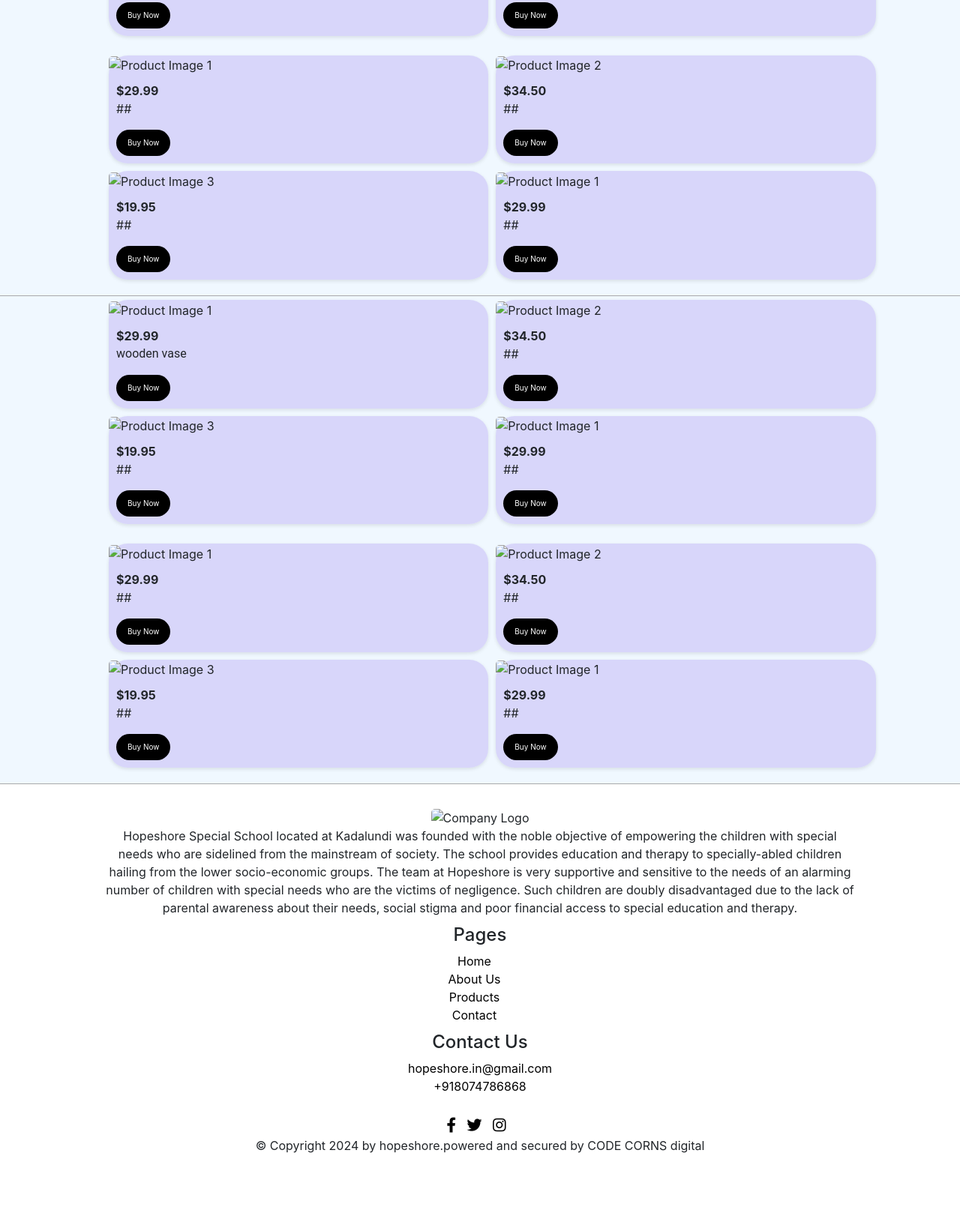
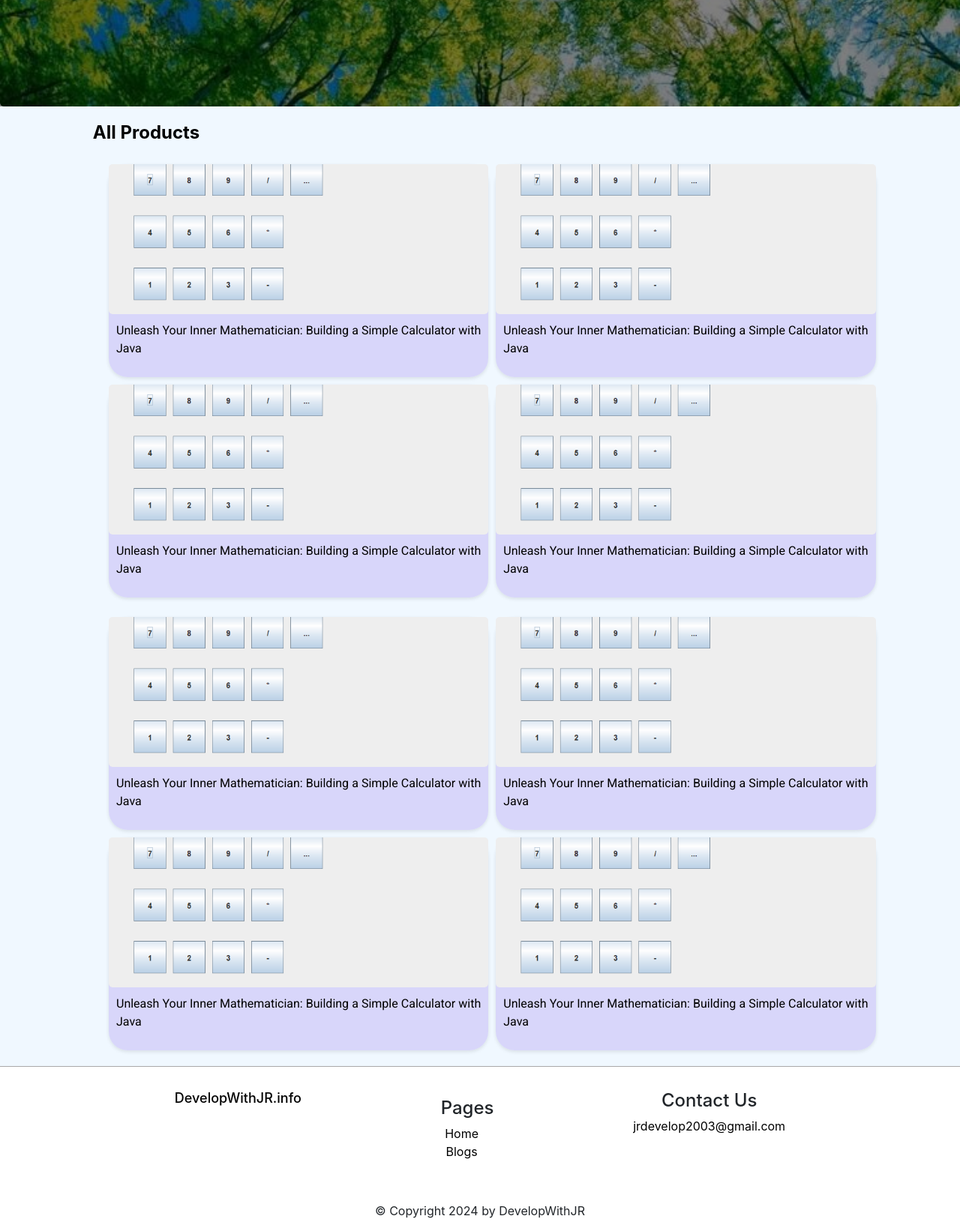
Before and after one commit to Achuabhijith2003/Developwithjr.info, a website: page Blogs.html in a window 1280 px wide. Shown: the part 416-2046 px from the top of the page at 75% size. Before the commit the page ends 1996 px from the top, so only its background shows below. Drawn offline with nearby package versions, Linux system fonts and the light colour scheme.

Commit message:
Add blogs

```diff
--- a/Blogs.html
+++ b/Blogs.html
@@ -4,27 +4,31 @@
     <meta charset="UTF-8">
     <meta name="viewport" content="width=device-width, initial-scale=1.0">
     <meta name="google-adsense-account" content="ca-pub-8568607330093795">
-    <title>Hopeshore.in</title>
+    <title>DevelopWithJR -Blogs</title>
     <link rel="stylesheet" href="css/bootstrap.css">
     <link rel="stylesheet" href="css/style.css">
+    <link rel="stylesheet" href="css/font.css">
     <link rel="icon" href="images/logo.jpg">
-    <link href="https://fonts.googleapis.com/css2?family=Lobster&display=swap" rel="stylesheet">
-    <link rel="stylesheet" href="font-awesome/css/all.css">
+
+    <link rel="preconnect" href="https://fonts.googleapis.com">
+<link rel="preconnect" href="https://fonts.gstatic.com" crossorigin>
+<link href="https://fonts.googleapis.com/css2?family=Roboto:ital,wght@0,100;0,300;0,400;0,500;0,700;0,900;1,100;1,300;1,400;1,500;1,700;1,900&display=swap" rel="stylesheet">
 </head>
 <body>
   <!------------------------------------------------------Header---------------------------------------------------->
   <header>
     <a class="navbar-brand" href="index.html">
       <span id="bd-title">
-        <img src="images/Logo 2.png" alt="Hopeshore Logo" style="height: 35px;" >
+        <h1 style="color: #000; font-size: large;">DevelopWithJR.info</h1>
+        <!-- <img src="images/Logo 2.png" alt="Hopeshore Logo" style="height: 35px;" > -->
       </span>
     </a>
     <nav>
       <a href="index.html" style=" color: #000;">Home</a>
-      <a href="Products.html" style=" color: #000;">Products</a>
-      <a href="#" style=" color: #000;">Offers</a>
-      <a href="aboutus.html" style=" color: #000;">About us</a>
-      <a href="#" style=" color: #000;">Contact Us</a>
+      <a href="Blogs.html" style=" color: #000;">Blogs</a>
+      <!-- <a href="#" style=" color: #000;">Offers</a> -->
+      <!-- <a href="aboutus.html" style=" color: #000;">About us</a> -->
+      <!-- <a href="#" style=" color: #000;">Contact Us</a> -->
     </nav>
     <button id="menu-toggle" class="menu-toggle">
       <span class="bar"></span>
@@ -32,8 +36,18 @@
       <span class="bar"></span>
     </button>
   </header>
+
+
 <!------------------------------------------------------Header---------------------------------------------------->
-    <!-- <div style="position:absolute; top:400px; left:400px; font-size: 100px; font-weight:bold;">Get Back Soon....</div> -->
+
+<div class="image-container">
+  <img src="images/Cover image.jpeg" alt="Image description" class="image">
+  <div class="text-overlay">
+    <h2>Blogs</h2>
+
+  </div>
+</div>
+<!------------------------------------------------------Header---------------------------------------------------->
 
  <!------------------------------------------------------Product row1---------------------------------------------------->
  <div class="container-fluid" style="background-color:#F0F8FF; border-bottom:1px solid darkgray; overflow: auto;">
@@ -42,36 +56,36 @@
       <h4 class="cd-h4 mt-3 mb-3">All Products</h4>
       <div class="product-container">
           <div class="product-box">
-                <img src="images/Products/bg removed/WhatsApp Image 2024-04-22 at 20.30.12_1a6b17e3.png" alt="Product Image 1">
+            <a href="Building a Simple Calculator with Java.html">
+            <img src="images/Image/calculator full 1.png" alt="Product Image 1">
             <div class="product-info">
-                    <span class="price">$29.99</span><br>
-                    <p style="font-family: 'Roboto';">wooden vase</p>
-                    <a href="https://wa.link/nwpvto"><button class="buy-button" >Buy Now</button></a>
+                <p style="font-family: 'Roboto';color: #000 ;">Unleash Your Inner Mathematician: Building a Simple Calculator with Java </p>
             </div>
+          </a>
         </div>
         <div class="product-box">
-                <img src="images\Products\WhatsApp Image 2024-04-23 at 19.23.39_5e8e4650.jpg" alt="Product Image 2">
+          <a href="aboutus.html">
+          <img src="images/Image/calculator full 1.png" alt="Product Image 1">
           <div class="product-info">
-                    <span class="price">$34.50</span><br>
-                    <p>##</p>
-                    <a href="https://wa.link/nwpvto"><button class="buy-button" >Buy Now</button></a>
+              <p style="font-family: 'Roboto';color: #000 ;">Unleash Your Inner Mathematician: Building a Simple Calculator with Java </p>
           </div>
+        </a>
       </div>
       <div class="product-box">
-                <img src="images\Products\WhatsApp Image 2024-04-23 at 19.23.39_32bc2ec7.jpg" alt="Product Image 3">
+        <a href="aboutus.html">
+        <img src="images/Image/calculator full 1.png" alt="Product Image 1">
         <div class="product-info">
-                    <span class="price">$19.95</span><br>
-                    <p>##</p>
-                    <a href="https://wa.link/nwpvto"><button class="buy-button" >Buy Now</button></a>
+            <p style="font-family: 'Roboto';color: #000 ;">Unleash Your Inner Mathematician: Building a Simple Calculator with Java </p>
         </div>
+      </a>
     </div>
     <div class="product-box">
-              <img src="images\Products\WhatsApp Image 2024-04-23 at 19.23.38_ad58fd6e.jpg" alt="Product Image 1">
+      <a href="aboutus.html">
+      <img src="images/Image/calculator full 1.png" alt="Product Image 1">
       <div class="product-info">
-                  <span class="price">$29.99</span><br>
-                  <p>##</p>
-                  <a href="https://wa.link/nwpvto"><button class="buy-button" >Buy Now</button></a>
+          <p style="font-family: 'Roboto';color: #000 ;">Unleash Your Inner Mathematician: Building a Simple Calculator with Java </p>
       </div>
+    </a>
   </div>
     </div>
     </div>
@@ -80,158 +94,77 @@
     <div class="col-sm-12 " >
       <div class="product-container">
         <div class="product-box">
-                <img src="images\Products\WhatsApp Image 2024-04-23 at 19.23.39_7e51ce81.jpg" alt="Product Image 1">
+          <a href="aboutus.html">
+          <img src="images/Image/calculator full 1.png" alt="Product Image 1">
           <div class="product-info">
-                    <span class="price">$29.99</span><br>
-                    <p>##</p>
-                    <a href="https://wa.link/nwpvto"><button class="buy-button" >Buy Now</button></a>
+              <p style="font-family: 'Roboto';color: #000 ;">Unleash Your Inner Mathematician: Building a Simple Calculator with Java </p>
           </div>
+        </a>
       </div>
       <div class="product-box">
-                <img src="images\Products\WhatsApp Image 2024-04-23 at 19.23.39_1c38d72d.jpg" alt="Product Image 2">
+        <a href="aboutus.html">
+        <img src="images/Image/calculator full 1.png" alt="Product Image 1">
         <div class="product-info">
-                    <span class="price">$34.50</span><br>
-                    <p>##</p>
-                    <a href="https://wa.link/nwpvto"><button class="buy-button" >Buy Now</button></a>
+            <p style="font-family: 'Roboto';color: #000 ;">Unleash Your Inner Mathematician: Building a Simple Calculator with Java </p>
         </div>
+      </a>
     </div>
     <div class="product-box">
-                <img src="images\Products\WhatsApp Image 2024-04-23 at 19.23.39_ef9203ea.jpg" alt="Product Image 3">
+      <a href="aboutus.html">
+      <img src="images/Image/calculator full 1.png" alt="Product Image 1">
       <div class="product-info">
-                    <span class="price">$19.95</span><br>
-                    <p>##</p>
-                    <a href="https://wa.link/nwpvto"><button class="buy-button" >Buy Now</button></a>
+          <p style="font-family: 'Roboto';color: #000 ;">Unleash Your Inner Mathematician: Building a Simple Calculator with Java </p>
       </div>
+    </a>
   </div>
   <div class="product-box">
-              <img src="images\Products\WhatsApp Image 2024-04-23 at 19.23.39_32bc2ec7.jpg" alt="Product Image 1">
+    <a href="aboutus.html">
+    <img src="images/Image/calculator full 1.png" alt="Product Image 1">
     <div class="product-info">
-                  <span class="price">$29.99</span><br>
-                  <p>##</p>
-                  <a href="https://wa.link/nwpvto"><button class="buy-button" >Buy Now</button></a>
+        <p style="font-family: 'Roboto';color: #000 ;">Unleash Your Inner Mathematician: Building a Simple Calculator with Java </p>
+    </div>
+  </a>
 </div>
     </div>
     </div>
   </div>
 </div>
-    </div>
-
-  <!------------------------------------------------------Product row2---------------------------------------------------->
-  <div class="container-fluid" style="background-color:#F0F8FF; border-bottom:1px solid darkgray; overflow: auto;">
-    <div class="row mb-3" >
-      <div class="col-sm-12 " >
-        <div class="product-container">
-          <div class="product-box">
-              <img src="images/Products/bg removed/WhatsApp Image 2024-04-22 at 20.30.12_1a6b17e3.png" alt="Product Image 1">
-              <div class="product-info">
-                  <span class="price">$29.99</span><br>
-                  <p style="font-family: 'Roboto';">wooden vase</p>
-                  <a href="https://wa.link/nwpvto"><button class="buy-button" >Buy Now</button></a>
-              </div>
-          </div>
-          <div class="product-box">
-              <img src="images\Products\WhatsApp Image 2024-04-23 at 19.23.39_5e8e4650.jpg" alt="Product Image 2">
-              <div class="product-info">
-                  <span class="price">$34.50</span><br>
-                  <p>##</p>
-                  <a href="https://wa.link/nwpvto"><button class="buy-button" >Buy Now</button></a>
-              </div>
-          </div>
-          <div class="product-box">
-              <img src="images\Products\WhatsApp Image 2024-04-23 at 19.23.39_32bc2ec7.jpg" alt="Product Image 3">
-              <div class="product-info">
-                  <span class="price">$19.95</span><br>
-                  <p>##</p>
-                  <a href="https://wa.link/nwpvto"><button class="buy-button" >Buy Now</button></a>
-              </div>
-          </div>
-          <div class="product-box">
-            <img src="images\Products\WhatsApp Image 2024-04-23 at 19.23.38_ad58fd6e.jpg" alt="Product Image 1">
-            <div class="product-info">
-                <span class="price">$29.99</span><br>
-                <p>##</p>
-                <a href="https://wa.link/nwpvto"><button class="buy-button" >Buy Now</button></a>
-            </div>
-          </div>
-      </div>
-      </div>
-    </div>
-    <div class="row mb-3" >
-      <div class="col-sm-12 " >
-        <div class="product-container">
-          <div class="product-box">
-              <img src="images\Products\WhatsApp Image 2024-04-23 at 19.23.39_7e51ce81.jpg" alt="Product Image 1">
-              <div class="product-info">
-                  <span class="price">$29.99</span><br>
-                  <p>##</p>
-                  <a href="https://wa.link/nwpvto"><button class="buy-button" >Buy Now</button></a>
-              </div>
-          </div>
-          <div class="product-box">
-              <img src="images\Products\WhatsApp Image 2024-04-23 at 19.23.39_1c38d72d.jpg" alt="Product Image 2">
-              <div class="product-info">
-                  <span class="price">$34.50</span><br>
-                  <p>##</p>
-                  <a href="https://wa.link/nwpvto"><button class="buy-button" >Buy Now</button></a>
-              </div>
-          </div>
-          <div class="product-box">
-              <img src="images\Products\WhatsApp Image 2024-04-23 at 19.23.39_ef9203ea.jpg" alt="Product Image 3">
-              <div class="product-info">
-                  <span class="price">$19.95</span><br>
-                  <p>##</p>
-                  <a href="https://wa.link/nwpvto"><button class="buy-button" >Buy Now</button></a>
-              </div>
-          </div>
-          <div class="product-box">
-            <img src="images\Products\WhatsApp Image 2024-04-23 at 19.23.39_32bc2ec7.jpg" alt="Product Image 1">
-            <div class="product-info">
-                <span class="price">$29.99</span><br>
-                <p>##</p>
-                <a href="https://wa.link/nwpvto"><button class="buy-button" >Buy Now</button></a>
-            </div>
-          </div>
-      </div>
-      </div>
-    </div>
-  </div>
-  <!------------------------------------------------------Product row2---------------------------------------------------->
+ <!------------------------------------------------------Product row1---------------------------------------------------->
 <!------------------------------------------------------Footer---------------------------------------------------->
 <footer>
   <footer class="footer">
     <div class="footer-container">
       <div class="footer-logo">
-        <img src="images/Logo 2.png" alt="Company Logo" style="height: auto; ">
+        <h1 style="color: #000; font-size: large;">DevelopWithJR.info<br></h1>
       </div>
       <div class="footer-info">
         <div class="footer-about">
-          <p>Hopeshore Special School located at Kadalundi was founded with the noble objective of empowering the children with special needs who are sidelined from the mainstream of society. The school provides education and therapy to specially-abled children hailing from the lower socio-economic groups. The team at Hopeshore is very supportive and sensitive to the needs of an alarming number of children with special needs who are the victims of negligence. Such children are doubly disadvantaged due to the lack of parental awareness about their needs, social stigma and poor financial access to special education and therapy.</p>
+          <p></p>
          </div>
         <div class="footer-links">
           <h4>Pages</h4>
           <ul>
             <li><a href="index.html" style=" color: #000;">Home</a></li><br>
-            <li><a href="aboutus.html" style=" color: #000;">About Us</a></li><br>
-            <li><a href="Products.html" style=" color: #000;">Products</a></li><br>
-            <li><a href="#contact" id="#contact" style=" color: #000;">Contact</a></li>
+            <li><a href="Blogs.html" style=" color: #000;">Blogs</a></li><br>
           </ul>
         </div>
       </div>
       <div class="footer-contact">
         <h4>Contact Us</h4>
         <p>
-          <a href="mailto:hopeshore.in@gmail.com" style=" color: #000;">hopeshore.in@gmail.com</a><br>
-          <a href="tel:+918074786868" style=" color: #000;">+918074786868</a>
+          <a href="mailto:jrdevelop2003@gmail.com" style=" color: #000;">jrdevelop2003@gmail.com</a><br>
+          <!-- <a href="tel:+918074786868" style=" color: #000;">+918074786868</a> -->
         </p>
       </div>
     </div>
     <div class="footer-social">
-      <a href="https://www.facebook.com/HopeShoreKadalundi?mibextid=kFxxJD"><i class="fab fa-facebook-f"></i></a>
-      <a href="https://x.com/HopeshoreIn?t=oJVwRHd3RBivepdB2pIB2w&s=09"><i class="fab fa-twitter"></i></a>
-      <a href="https://www.instagram.com/hopeshore_?igsh=d250enp1dTV2djFr&utm_source=qr"><i class="fab fa-instagram"></i></a>
+      <a href="#"><i class="fab fa-facebook-f"></i></a>
+      <a href="#"><i class="fab fa-twitter"></i></a>
+      <a href="#"><i class="fab fa-instagram"></i></a>
+      <!-- https://www.linkedin.com/in/abhijith-jr-7805962a2/ -->
     </div>
     <div class="footer-copyright">
-      <p>&copy; Copyright 2024 by hopeshore.powered and secured by CODE CORNS digital</p>
+      <p>&copy; Copyright 2024 by DevelopWithJR</p>
     </div>
   </footer>
 </footer>
```
Lines whose indentation alone changed are shown as unchanged.
